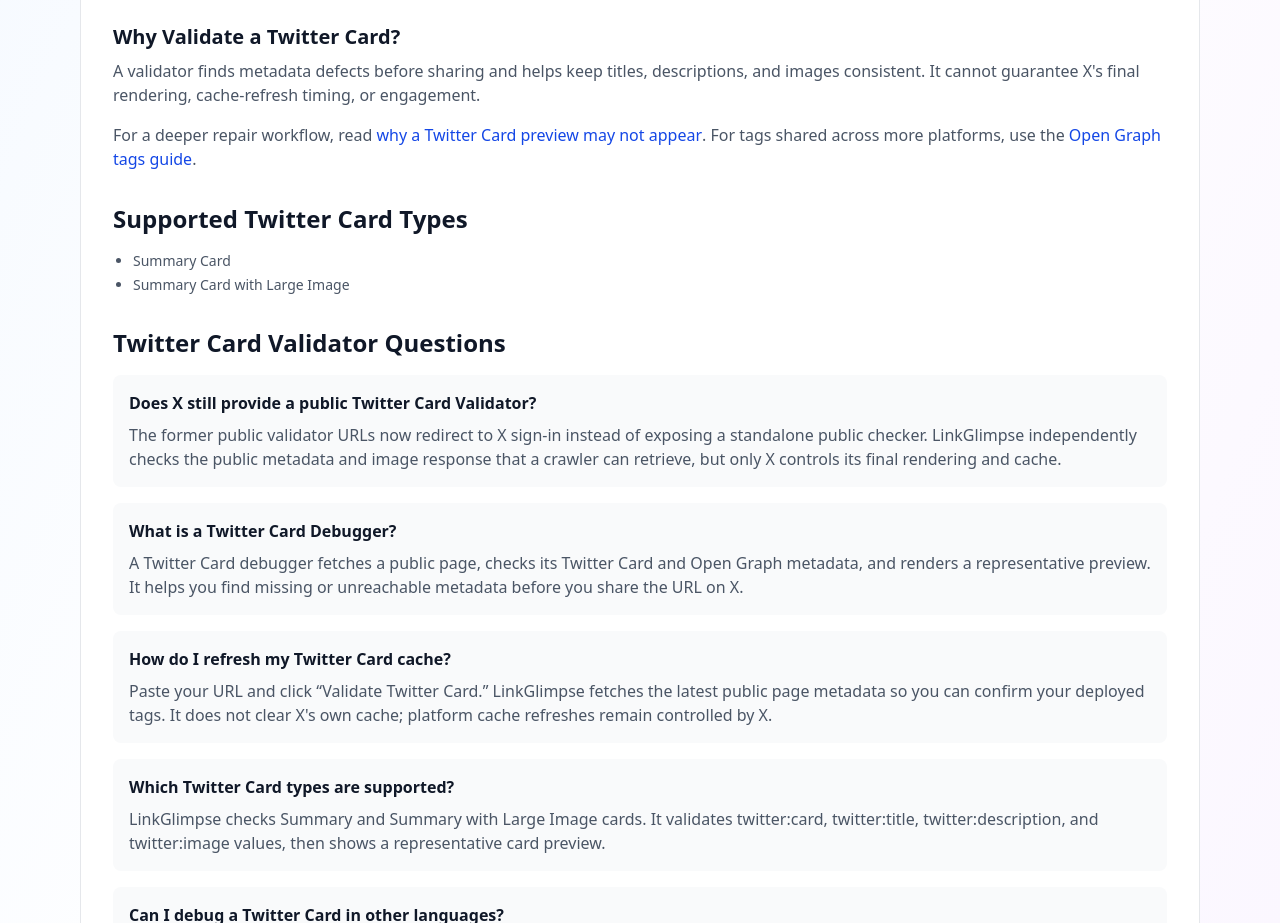
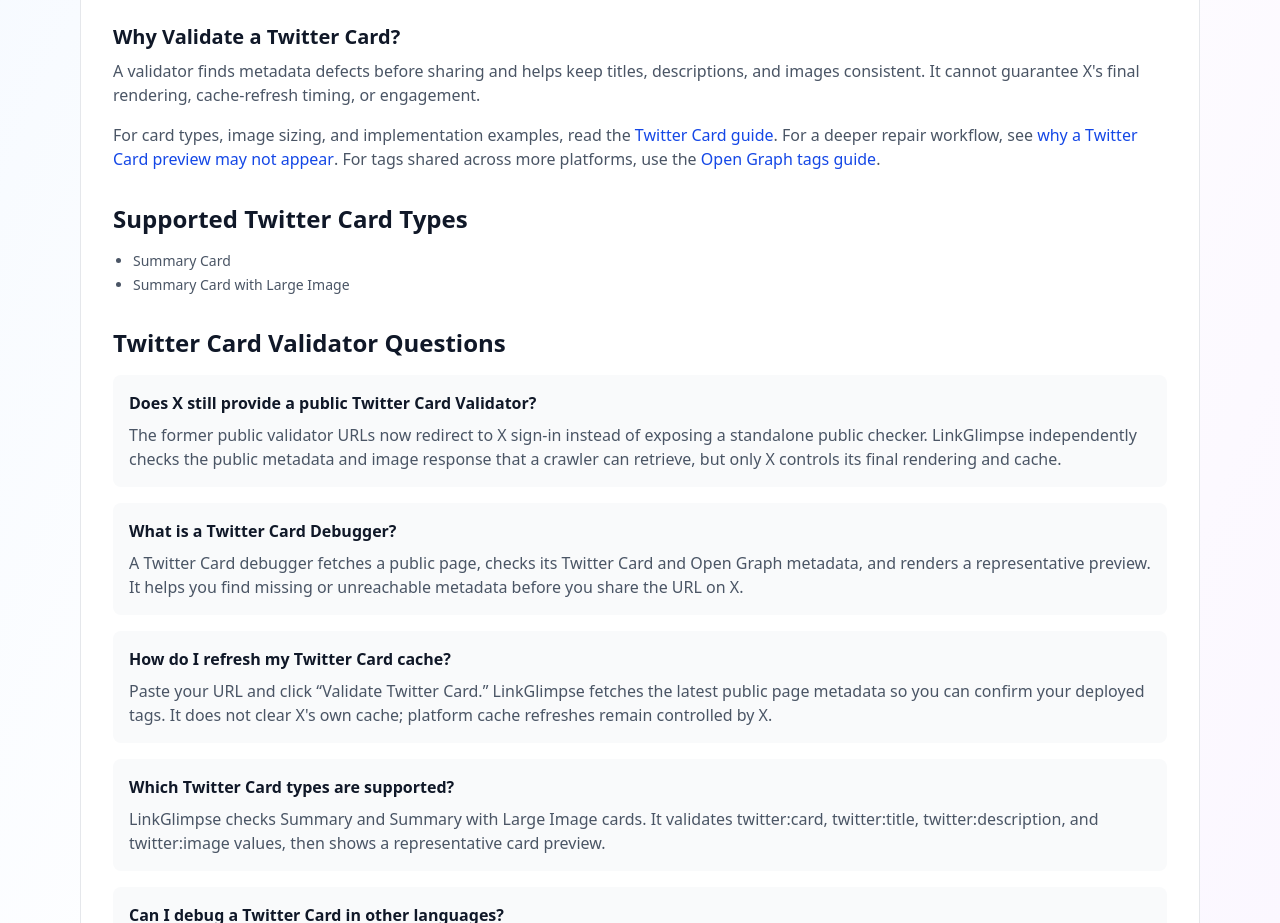
Before and after one commit to stnikolaus/linkglimpse, a Next.js app: page /twitter-card-validator in a window 1280 px wide. Shown: the part 1540-2463 px from the top of the page. Built offline with nearby package versions, Linux system fonts and the light colour scheme.

Commit message:
seo: link Twitter validator to implementation guide

```diff
--- a/src/app/sitemap.ts
+++ b/src/app/sitemap.ts
@@ -16,7 +16,7 @@
     { url: `${SITE_URL}/examples`, changeFrequency: 'monthly', priority: 0.7 },
     {
       url: `${SITE_URL}/twitter-card-validator`,
-      lastModified: new Date('2026-10-14'),
+      lastModified: new Date('2026-10-20'),
       changeFrequency: 'weekly',
       priority: 0.9,
     },
--- a/src/app/twitter-social-preview/Client.tsx
+++ b/src/app/twitter-social-preview/Client.tsx
@@ -181,7 +181,7 @@
               A validator finds metadata defects before sharing and helps keep titles, descriptions, and images consistent. It cannot guarantee X&apos;s final rendering, cache-refresh timing, or engagement.
             </p>
             <p className="text-gray-600 mb-4">
-              For a deeper repair workflow, read <Link href="/blog/twitter-card-preview-not-showing" className="font-medium text-blue-700 hover:underline">why a Twitter Card preview may not appear</Link>. For tags shared across more platforms, use the <Link href="/blog/open-graph-tags-guide" className="font-medium text-blue-700 hover:underline">Open Graph tags guide</Link>.
+              For card types, image sizing, and implementation examples, read the <Link href="/blog/twitter-cards-optimization" className="font-medium text-blue-700 hover:underline">Twitter Card guide</Link>. For a deeper repair workflow, see <Link href="/blog/twitter-card-preview-not-showing" className="font-medium text-blue-700 hover:underline">why a Twitter Card preview may not appear</Link>. For tags shared across more platforms, use the <Link href="/blog/open-graph-tags-guide" className="font-medium text-blue-700 hover:underline">Open Graph tags guide</Link>.
             </p>
             <h2 className="text-2xl font-bold text-gray-900 mt-8 mb-4">Supported Twitter Card Types</h2>
             <ul className="text-sm text-gray-600 space-y-1 list-disc pl-5">
```
